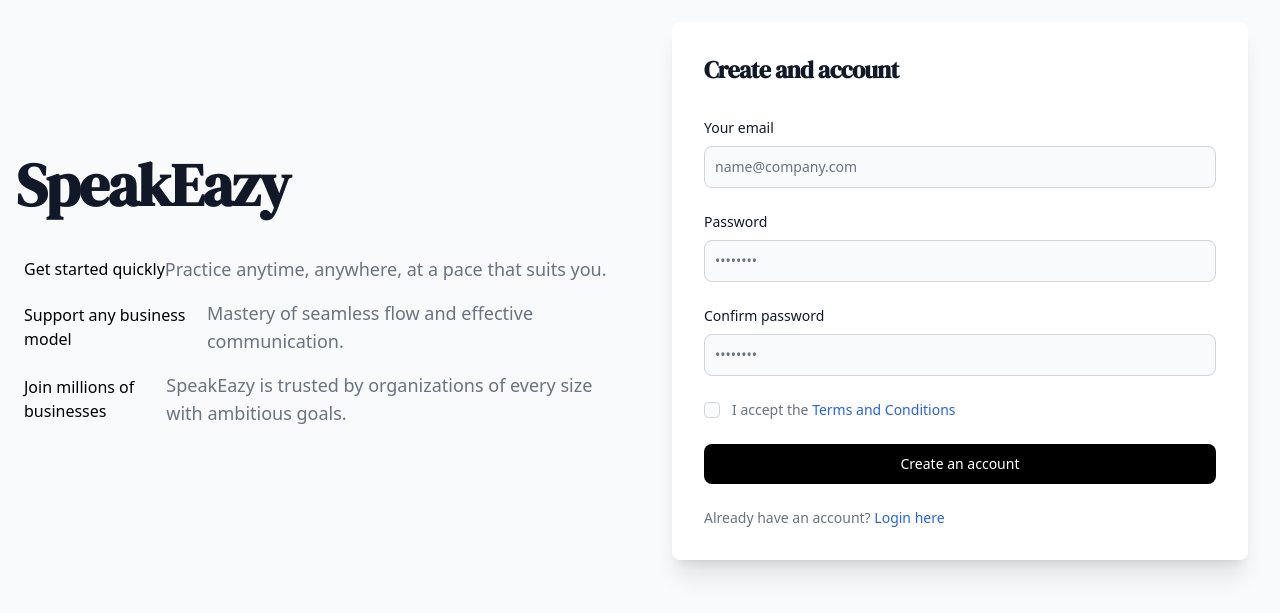
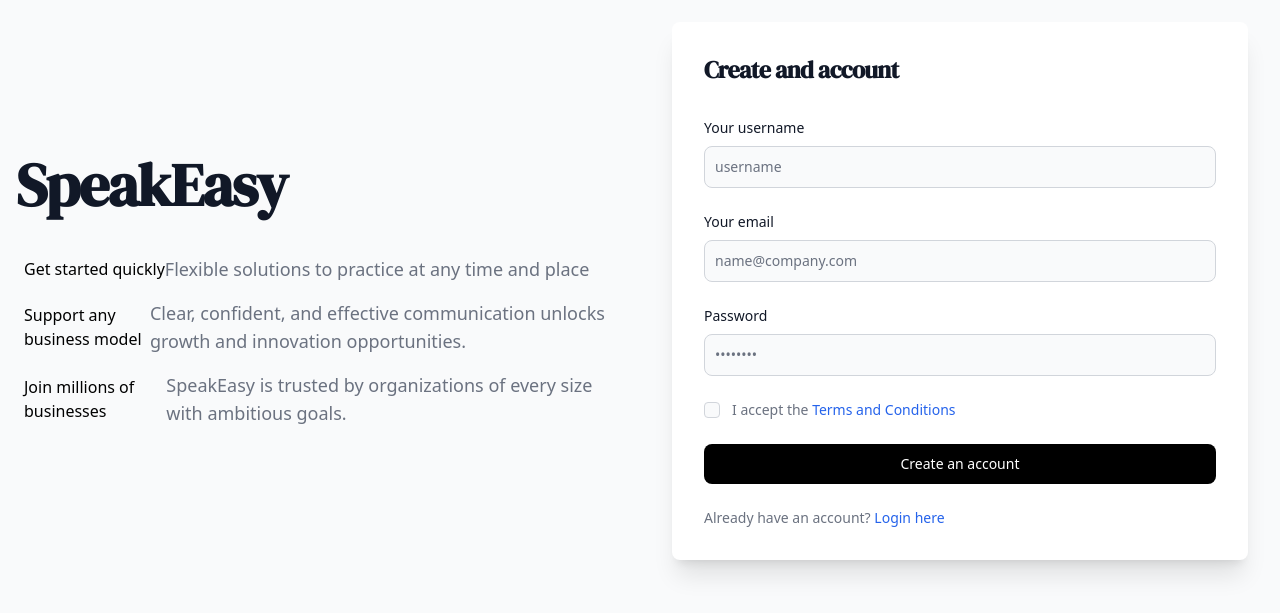
Before and after one commit to VelocirabbitTeam/SpeakEasy, a React app: page /signup in a window 1280 px wide. Shown: the part 109-722 px from the top of the page. Built offline with nearby package versions, Linux system fonts and the light colour scheme; what mic-recorder-to-mp3 would draw is missing.

Commit message:
link for sign up and log in

```diff
--- a/client/components/PrivateRoute.jsx
+++ b/client/components/PrivateRoute.jsx
@@ -1,9 +1,8 @@
-
 import React from "react";
 import { Outlet, Navigate } from "react-router-dom";
 
 const PrivateRoute = () => {
-  const userInfo = true;
+  let userInfo;
 
   //<Navigate /> changes current location when it is rendered
   //replace:  replace the current entry in the history stack rather than adding a new entry.
--- a/client/containers/LoginContainer.jsx
+++ b/client/containers/LoginContainer.jsx
@@ -1,4 +1,5 @@
 import React, { useState } from "react";
+import { Link } from "react-router-dom";
 
 function LoginContainer() {
   const [verifyData, setVerifyData] = useState({
@@ -70,14 +71,14 @@
               Helping Mankind reach full potential
             </h1>
             <p className="mb-6 text-lg font-normal text-gray-500 lg:text-xl dark:text-gray-400">
-              Here at SpeakEazy we leverage talent, technology, and innovation
-              to help improve flow of communication.
+              Here at SpeakEasy we leverage your unleashed talent, technology,
+              and innovation to help improve flow of communication.
             </p>
           </div>
           <div>
             <div className="w-full lg:max-w-xl p-6 space-y-8 sm:p-8 bg-white rounded-lg shadow-xl dark:bg-gray-800">
               <h2 className="text-2xl font-bold text-gray-900 dark:text-white">
-                Sign in to SpeakEazy
+                Sign in to SpeakEasy
               </h2>
               <form className="mt-8 space-y-6" action="#">
                 <div>
@@ -131,24 +132,28 @@
                       Remember this device
                     </label>
                   </div>
-                  <a
+                  {/**Forgot Password */}
+                  {/* <Link
                     href="#"
                     className="ms-auto text-sm font-medium text-blue-600 hover:underline dark:text-blue-500"
                   >
-                    Lost Password?
-                  </a>
+                    Forgot Password?
+                  </Link> */}
                 </div>
                 <button
                   type="submit"
-                  className="w-full px-5 py-3 text-base font-medium text-center text-white bg-black rounded-lg hover:bg-blue-800 focus:ring-4 focus:ring-blue-300 sm:w-auto dark:bg-blue-600 dark:hover:bg-blue-700 dark:focus:ring-blue-800"
+                  className="w-full px-5 py-3 text-base font-medium text-center text-white bg-black rounded-lg hover:bg-gray-800 focus:ring-4 focus:ring-blue-300 sm:w-auto dark:bg-blue-600 dark:hover:bg-blue-700 dark:focus:ring-blue-800"
                 >
                   Login to your account
                 </button>
                 <div className="text-sm font-medium text-gray-900 dark:text-white">
                   Not registered yet?{" "}
-                  <a className="text-blue-600 hover:underline dark:text-blue-500">
+                  <Link
+                    to="/signup"
+                    className="text-blue-600 hover:underline dark:text-blue-500"
+                  >
                     Create account
-                  </a>
+                  </Link>
                 </div>
               </form>
             </div>
--- a/client/containers/SignupContainer.jsx
+++ b/client/containers/SignupContainer.jsx
@@ -43,28 +43,29 @@
         <div className="py-8 px-4 mx-auto max-w-screen-xl lg:py-16 grid lg:grid-cols-2 gap-8 lg:gap-16">
           <div className="flex flex-col justify-center space-y-6">
             <h1 className="mb-4 text-4xl font-extrabold tracking-tight leading-none text-gray-900 md:text-5xl lg:text-6xl dark:text-white">
-              SpeakEazy
+              SpeakEasy
             </h1>
             <ul className="list-inside list-disc space-y-4">
               <li className="flex items-center">
                 <span className="text-blue-600 dark:text-blue-500 mr-2"></span>
                 Get started quickly
                 <p className="text-lg text-gray-500 dark:text-gray-400">
-                  Practice anytime, anywhere, at a pace that suits you.
+                  Flexible solutions to practice at any time and place
                 </p>
               </li>
               <li className="flex items-center">
                 <span className="text-blue-600 dark:text-blue-500 mr-2"></span>
                 Support any business model
                 <p className="text-lg text-gray-500 dark:text-gray-400">
-                  Mastery of seamless flow and effective communication.
+                  Clear, confident, and effective communication unlocks growth
+                  and innovation opportunities.
                 </p>
               </li>
               <li className="flex items-center">
                 <span className="text-blue-600 dark:text-blue-500 mr-2"></span>
                 Join millions of businesses
                 <p className="text-lg text-gray-500 dark:text-gray-400">
-                  SpeakEazy is trusted by organizations of every size with
+                  SpeakEasy is trusted by organizations of every size with
                   ambitious goals.
                 </p>
               </li>
@@ -76,6 +77,22 @@
               Create and account
             </h1>
             <form className="space-y-4 md:space-y-6" action="#">
+              <div>
+                <label
+                  htmlFor="username"
+                  className="block mb-2 text-sm font-medium text-gray-900 dark:text-white"
+                >
+                  Your username
+                </label>
+                <input
+                  type="username"
+                  name="username"
+                  id="username"
+                  className="bg-gray-50 border border-gray-300 text-gray-900 sm:text-sm rounded-lg focus:ring-primary-600 focus:border-primary-600 block w-full p-2.5 dark:bg-gray-700 dark:border-gray-600 dark:placeholder-gray-400 dark:text-white dark:focus:ring-blue-500 dark:focus:border-blue-500"
+                  placeholder="username"
+                  required=""
+                />
+              </div>
               <div>
                 <label
                   htmlFor="email"
@@ -108,22 +125,7 @@
                   required=""
                 />
               </div>
-              <div>
-                <label
-                  htmlFor="confirm-password"
-                  className="block mb-2 text-sm font-medium text-gray-900 dark:text-white"
-                >
-                  Confirm password
-                </label>
-                <input
-                  type="confirm-password"
-                  name="confirm-password"
-                  id="confirm-password"
-                  placeholder="••••••••"
-                  className="bg-gray-50 border border-gray-300 text-gray-900 sm:text-sm rounded-lg focus:ring-primary-600 focus:border-primary-600 block w-full p-2.5 dark:bg-gray-700 dark:border-gray-600 dark:placeholder-gray-400 dark:text-white dark:focus:ring-blue-500 dark:focus:border-blue-500"
-                  required=""
-                />
-              </div>
+
               <div className="flex items-start">
                 <div className="flex items-center h-5">
                   <input
@@ -151,14 +153,14 @@
               </div>
               <button
                 type="submit"
-                className="w-full text-white bg-black hover:bg-primary-700 focus:ring-4 focus:outline-none focus:ring-primary-300 font-medium rounded-lg text-sm px-5 py-2.5 text-center dark:bg-primary-600 dark:hover:bg-primary-700 dark:focus:ring-primary-800"
+                className="w-full text-white bg-black hover:bg-gray-800 focus:ring-4 focus:outline-none focus:ring-primary-300 font-medium rounded-lg text-sm px-5 py-2.5 text-center dark:bg-primary-600 dark:hover:bg-primary-700 dark:focus:ring-primary-800"
               >
                 Create an account
               </button>
               <p className="text-sm font-light text-gray-500 dark:text-gray-400">
                 Already have an account?{" "}
                 <Link
-                  href="./LoginContainer.jsx"
+                  to="/login"
                   className="font-medium text-primary-600 hover:underline dark:text-primary-500"
                 >
                   Login here
```
Also changed, not shown: 1 other file (tests, documents, lock files or other folders).
